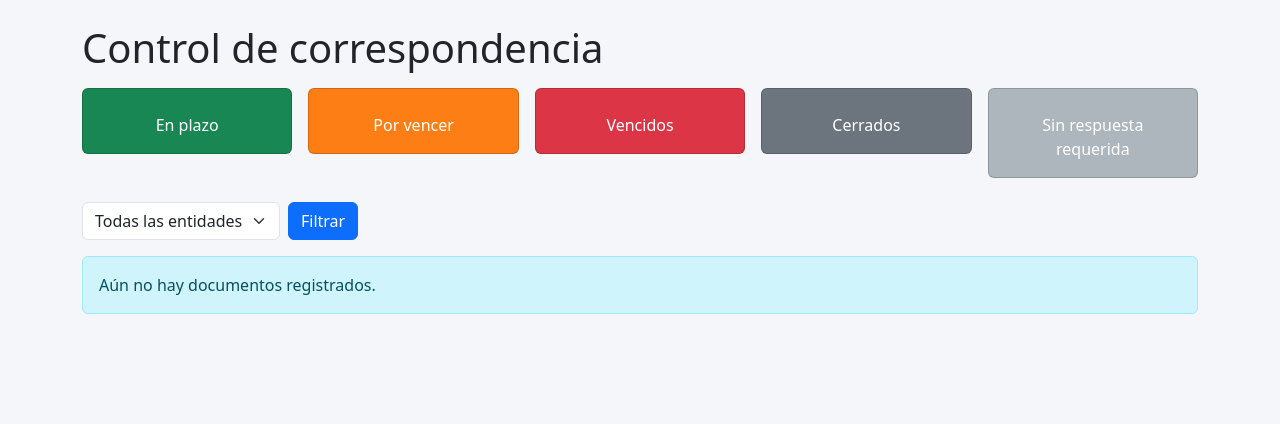
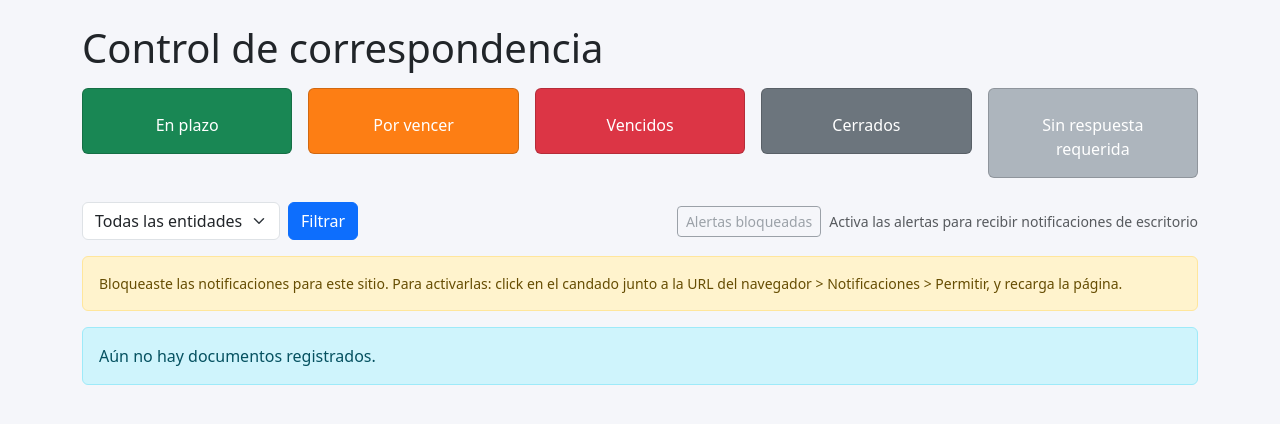
Before and after one commit to EdsonMore/sgd-sinole, a Python web app: template app/templates/panel.html in a window 1280 px wide. Shown: the part 56-480 px from the top of the page. Run offline with Jinja, Linux system fonts and the light colour scheme; the template is opened without the code that fills it, so the values that code supplies are empty.

Commit message:
Agrega notificaciones de escritorio para alertas del panel
- schemas.py: nuevo DocumentoAlerta (id, n_documento, entidad, estado)
- main.py: nuevo endpoint GET /alertas que devuelve docs VENCIDO/POR_VENCER
  (protegido con get_current_user); monta StaticFiles en /static
- panel.html: botón "Activar alertas" (btn-warning) + texto de ayuda +
  contenedor de mensaje + script
- alertas.js (nuevo): polling cada 5 min contra /alertas; pide permiso solo
  detrás de clic; usa Notification API + localStorage para no repetir;
  tolerante a fallos; mensaje de instrucciones si el permiso está denegado

```diff
--- /dev/null
+++ b/app/static/alertas.js
@@ -0,0 +1,97 @@
+// Notificaciones de escritorio para el semáforo de plazos.
+// Sondea /alertas cada 5 minutos; si hay documentos VENCIDO/POR_VENCER
+// no mostrados antes en este navegador, dispara una notificación nativa
+// (queda en el Centro de Actividades de Windows aunque cierre el toast).
+
+const ALERTAS_POLL_MS = 5 * 60 * 1000; // 5 minutos
+const ALERTAS_STORAGE_KEY = "sgd_alertas_mostradas";
+
+function alertasYaMostradas() {
+  try {
+    const raw = localStorage.getItem(ALERTAS_STORAGE_KEY);
+    return raw ? new Set(JSON.parse(raw)) : new Set();
+  } catch {
+    return new Set();
+  }
+}
+
+function guardarAlertasMostradas(set) {
+  try {
+    localStorage.setItem(ALERTAS_STORAGE_KEY, JSON.stringify([...set]));
+  } catch {
+    // localStorage no disponible (modo privado, etc.) - no es critico.
+  }
+}
+
+function etiquetaEstado(estado) {
+  return estado === "VENCIDO" ? "Vencido" : "Por vencer";
+}
+
+async function revisarAlertas() {
+  let alertas;
+  try {
+    const resp = await fetch("/alertas", { credentials: "same-origin" });
+    if (!resp.ok) return; // tolerante a fallos: no rompe el panel
+    alertas = await resp.json();
+  } catch {
+    return; // red caida, servidor abajo, etc.
+  }
+
+  const mostradas = alertasYaMostradas();
+  let huboNuevas = false;
+
+  for (const doc of alertas) {
+    const clave = `${doc.id}:${doc.estado}`;
+    if (mostradas.has(clave)) continue;
+
+    new Notification(`SGD-SINOLE — ${etiquetaEstado(doc.estado)}`, {
+      body: doc.n_documento,
+      tag: clave,
+    });
+    mostradas.add(clave);
+    huboNuevas = true;
+  }
+
+  if (huboNuevas) guardarAlertasMostradas(mostradas);
+}
+
+function actualizarBotonAlertas(boton, mensaje) {
+  if (!("Notification" in window)) {
+    boton.textContent = "Notificaciones no soportadas";
+    boton.disabled = true;
+    return;
+  }
+  if (Notification.permission === "granted") {
+    boton.textContent = "Alertas activadas";
+    boton.classList.remove("btn-warning");
+    boton.classList.add("btn-outline-secondary");
+    boton.disabled = true;
+    mensaje.classList.add("d-none");
+    revisarAlertas();
+    setInterval(revisarAlertas, ALERTAS_POLL_MS);
+  } else if (Notification.permission === "denied") {
+    boton.textContent = "Alertas bloqueadas";
+    boton.classList.remove("btn-warning");
+    boton.classList.add("btn-outline-secondary");
+    boton.disabled = true;
+    mensaje.textContent = "Bloqueaste las notificaciones para este sitio. Para activarlas: click en el candado junto a la URL del navegador > Notificaciones > Permitir, y recarga la página.";
+    mensaje.classList.remove("d-none");
+  } else {
+    boton.textContent = "Activar alertas";
+    boton.disabled = false;
+  }
+}
+
+document.addEventListener("DOMContentLoaded", () => {
+  const boton = document.getElementById("btn-activar-alertas");
+  const mensaje = document.getElementById("alertas-mensaje");
+  if (!boton || !mensaje) return;
+
+  actualizarBotonAlertas(boton, mensaje);
+
+  boton.addEventListener("click", async () => {
+    if (!("Notification" in window)) return;
+    await Notification.requestPermission();
+    actualizarBotonAlertas(boton, mensaje);
+  });
+});
--- a/app/templates/panel.html
+++ b/app/templates/panel.html
@@ -58,12 +58,16 @@
   <div class="col-auto">
     <button type="submit" class="btn btn-primary">Filtrar</button>
   </div>
-  <div class="col-auto ms-auto">
+  <div class="col-auto ms-auto d-flex align-items-center gap-2">
+    <button id="btn-activar-alertas" type="button" class="btn btn-warning btn-sm">Activar alertas</button>
+    <span class="text-muted small">Activa las alertas para recibir notificaciones de escritorio</span>
     {% if puede_crear %}
     <a href="{{ url_for('formulario_registro') }}" class="btn btn-success">+ Registrar documento</a>
     {% endif %}
   </div>
 </form>
+
+<div id="alertas-mensaje" class="alert alert-warning small d-none" role="alert"></div>
 
 {% if documentos %}
 <div class="table-responsive">
@@ -116,3 +120,6 @@
 {% endif %}
 
 {% endblock %}
+{% block scripts %}
+<script src="{{ url_for('static', path='alertas.js') }}"></script>
+{% endblock %}
```
Also changed, not shown: app/main.py (+24 -2 lines), app/schemas.py (+10 -0 lines).
